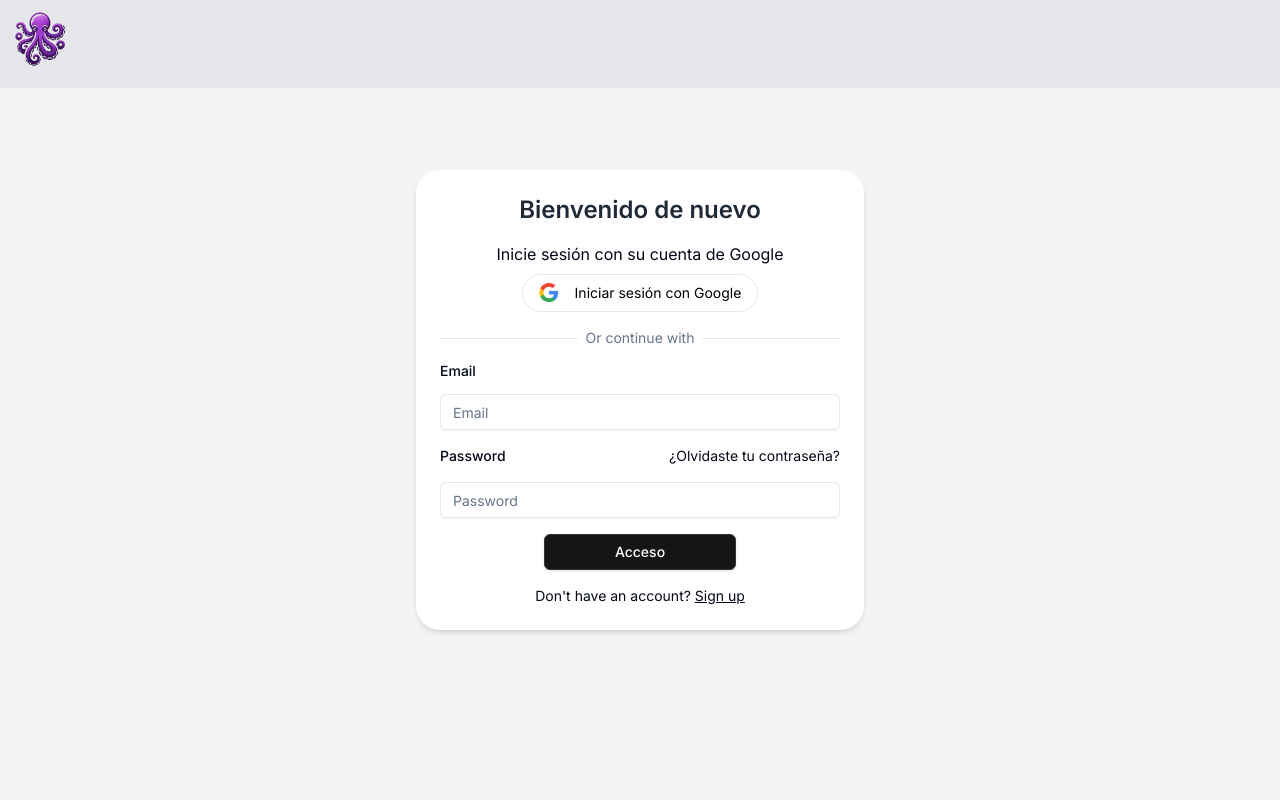
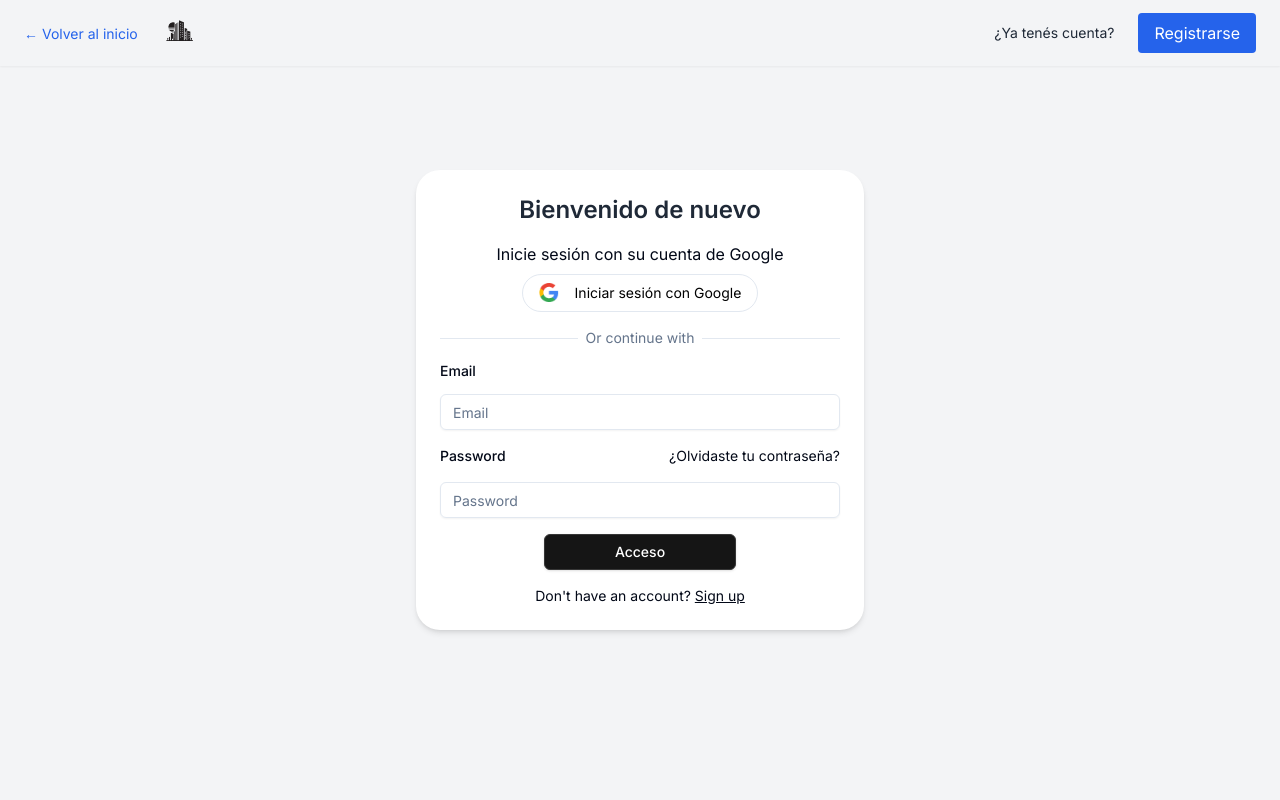
Before and after one commit to gfrassetti/citadelapp, a Next.js app: page /login in a window 1280 px wide. Shown: the top 800 px of the page. Built offline with nearby package versions, Linux system fonts and the light colour scheme; no server answers.

Commit message:
logo y auth header

```diff
--- a/src/components/AuthHeader.jsx
+++ b/src/components/AuthHeader.jsx
@@ -3,21 +3,34 @@
 import { useTheme } from "next-themes";
 import Image from "next/image";
 import clsx from "clsx";
-
+import Link from "next/link";
 
 export default function AuthHeader() {
   const { theme } = useTheme();
 
   return (
-      <header
-        className={clsx(
-          "flex items-center justify-between transition-colors fixed w-full top-0",
-          theme === "dark" ? "bg-gray-800 text-white" : "bg-gray-200 text-black"
-        )}
-      >
-      <Image src="/assets/logo.png" alt="Logo de Mi App" width={80} height={80} className="mb-2" />
-      <span className="text-2xl font-bold text-gray-800"></span>
-      <div className="hidden items-center gap-4 px-6 w-auto sm:flex">
+    <header
+      className={clsx(
+        "flex items-center justify-between px-6 py-2 fixed w-full top-0 z-50 shadow-sm",
+        theme === "dark" ? "bg-gray-800 text-white" : "bg-gray-100 text-gray-800"
+      )}
+    >
+      <div className="flex items-center gap-4">
+        <Link href="/">
+          <button className="text-sm text-blue-600 hover:underline">← Volver al inicio</button>
+        </Link>
+        <Image src="/assets/logo.png" alt="Logo" width={50} height={50} />
+      </div>
+
+      <div className="hidden sm:flex items-center gap-6">
+        <Link href="/login" className="text-sm hover:underline">
+          ¿Ya tenés cuenta?
+        </Link>
+        <Link href="/register">
+          <button className="bg-blue-600 text-white px-4 py-2 rounded hover:bg-blue-700 transition">
+            Registrarse
+          </button>
+        </Link>
       </div>
     </header>
   );
```
Also changed, not shown: public/assets/logo.png.
